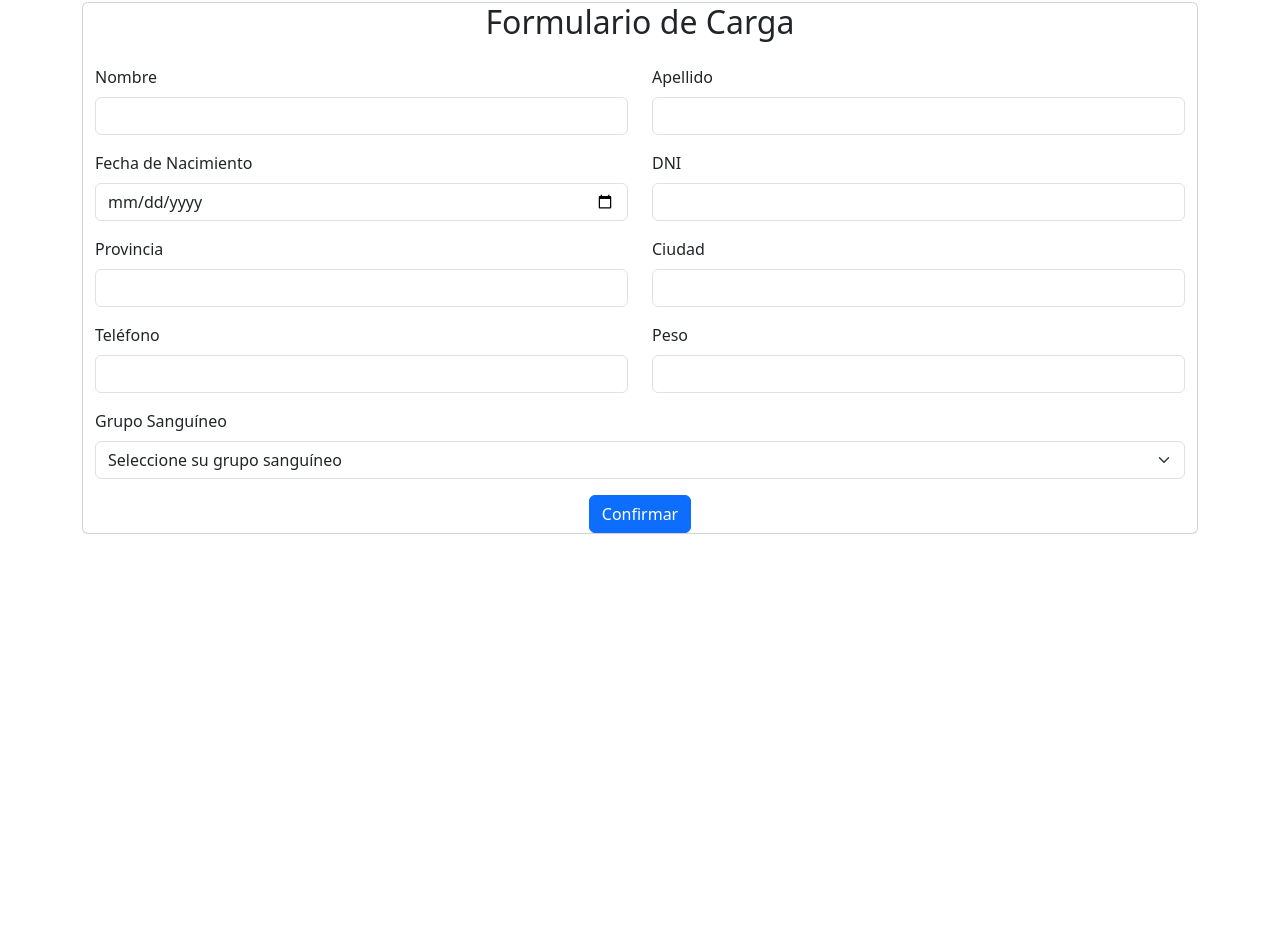
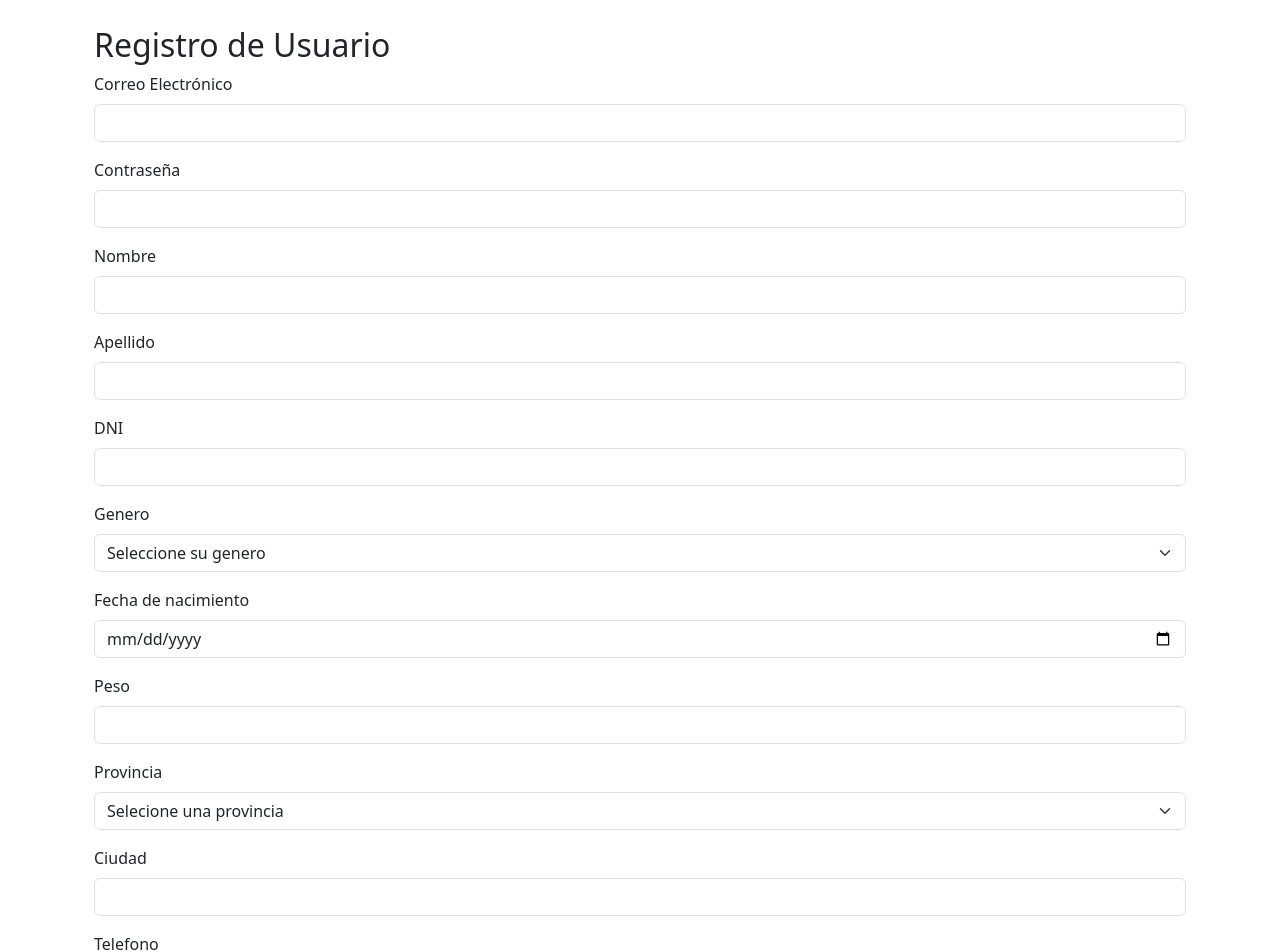
Before and after one commit to Palen17/TFG-FrontEnd, a React (Vite) app: page /register in a window 1280 px wide. Shown: the part 78-1030 px from the top of the page. Before the commit the page ends 800 px from the top, so only its background shows below. Built offline with nearby package versions, Linux system fonts and the light colour scheme.

Commit message:
login y registro

```diff
--- a/package.json
+++ b/package.json
@@ -11,6 +11,7 @@
   },
   "dependencies": {
     "axios": "^1.7.7",
+    "jwt-decode": "^4.0.0",
     "react": "^18.3.1",
     "react-dom": "^18.3.1",
     "react-router-dom": "^6.26.1",
--- a/src/pages/LoginPage.jsx
+++ b/src/pages/LoginPage.jsx
@@ -1,69 +1,63 @@
 import { useState } from "react";
-import Swal from "sweetalert2";
 
-const initialLoginForm = {
-    username: '',
-    password: ''
-}
 export const LoginPage = () => {
+    const [email, setEmail] = useState('');
+    const [password, setPassword] = useState('');
+    const [message, setMessage] = useState('');
 
-    const [loginForm, setLoginFrom] = useState(initialLoginForm)
-    const {username, password} = loginForm
-    const onInputChange =  ({target}) =>{
-        const {name, value} = target
-        setLoginFrom({
-            ...loginForm,
-            [name]: value,
-        })
-    }
-    const onSubmit = (event) =>{
-        event.preventDefault()
-        if (!username || !password){
-            Swal.fire('Error de validacion', 'Username y password requeridos')
+    const handleSubmit = async (e) => {
+        e.preventDefault();
+        try {
+            const response = await fetch('http://localhost:8081/api/login', {
+                method: 'POST',
+                headers: {
+                    'Content-Type': 'application/json',
+                },
+                body: JSON.stringify({ correo_electronico: email, contraseña: password }),
+            });
+
+            const data = await response.json();
+            if (data.success) {
+                localStorage.setItem('token', data.token);
+                setMessage('Login exitoso');
+                // Aquí puedes redirigir a otra página o guardar el token en el localStorage
+            } else {
+                setMessage('Credenciales incorrectas');
+            }
+        } catch (error) {
+            setMessage('Error al intentar iniciar sesión');
         }
+    };
 
-        if (username === 'admin' && password === '12345'){
-            //handlerLogin()
-        }else{
-            Swal.fire('Error login', 'Username o password invalidos')
-        }
-
-        setLoginFrom(initialLoginForm)
-    }
     return (
-        <>
-            <div className="modal" style={{display: 'block'}} tabIndex="-1">
-                <div className="modal-dialog">
-                    <div className="modal-content">
-                        <div className="modal-header">
-                            <h5 className="modal-title">Login</h5>
-                        </div>
-                        <form onSubmit={onSubmit}>
-                            <div className="modal-body">
-                                <input className="form-control my-3 w-75"
-                                    placeholder="Username"
-                                    name="username"
-                                    value={username}
-                                    onChange={onInputChange}/>
-
-
-                                <input className="form-control my-3 w-75"
-                                    placeholder="Password"
-                                    type="password"
-                                    name="password"
-                                    value={password}
-                                    onChange={onInputChange} />
-                            </div>
-                            <div className="modal-footer">
-                                <button type="submit"
-                                    className="btn btn-primary" >
-                                    Login
-                                </button>
-                            </div>
-                        </form>
-                    </div>
+        <div className="container mt-5">
+            <h2>Login</h2>
+            <form onSubmit={handleSubmit}>
+                <div className="mb-3">
+                    <label htmlFor="email" className="form-label">Correo Electrónico</label>
+                    <input
+                        type="email"
+                        className="form-control"
+                        id="email"
+                        value={email}
+                        onChange={(e) => setEmail(e.target.value)}
+                        required
+                    />
                 </div>
-            </div>
-        </>
+                <div className="mb-3">
+                    <label htmlFor="password" className="form-label">Contraseña</label>
+                    <input
+                        type="password"
+                        className="form-control"
+                        id="password"
+                        value={password}
+                        onChange={(e) => setPassword(e.target.value)}
+                        required
+                    />
+                </div>
+                <button type="submit" className="btn btn-primary">Iniciar Sesión</button>
+            </form>
+            {message && <div className="mt-3 alert alert-info">{message}</div>}
+        </div>
     );
 }
--- a/src/pages/RegisterForm.jsx
+++ b/src/pages/RegisterForm.jsx
@@ -2,146 +2,201 @@ import { useState } from "react";
 
 export const RegisterForm = () => {
 
-    const [formData, setFormData] = useState({
+  const [form, setForm] = useState({
+    correo_electronico: '',
+    contraseña: '',
     nombre: '',
     apellido: '',
-        fechaNacimiento: '',
     dni: '',
+    genero: '',
+    fecha_nacimiento: '',
+    peso: '',
     provincia: '',
     ciudad: '',
     telefono: '',
-        peso: '',
-        grupoSanguineo: ''
+    factor_sanguineo: '',
+    user_type: ''
   });
+  const [message, setMessage] = useState('');
 
   const handleChange = (e) => {
-        const { name, value } = e.target;
-        setFormData({
-            ...formData,
-            [name]: value
+    setForm({
+      ...form,
+      [e.target.name]: e.target.value
     });
   };
 
-    const handleSubmit = (e) => {
+  const handleSubmit = async (e) => {
     e.preventDefault();
-        console.log('Datos enviados:', formData);
+    try {
+      const response = await fetch('http://localhost:8081/api/usuarios', {
+        method: 'POST',
+        headers: {
+          'Content-Type': 'application/json',
+        },
+        body: JSON.stringify(form),
+      });
+
+      const data = await response.json();
+      if (data.success) {
+        setMessage('Usuario registrado exitosamente');
+      } else {
+        setMessage('Error en el registro');
+      }
+    } catch (error) {
+      setMessage('Error al intentar registrar el usuario');
+    }
   };
+
   return (
-        <>
-            <div className="container card my-4">
-                <h2 className="text-center mb-4">Formulario de Carga</h2>
+    <div className="container mt-5">
+      <h2>Registro de Usuario</h2>
       <form onSubmit={handleSubmit}>
-                    <div className="row mb-3">
-                        <div className="col-md-6">
+        <div className="mb-3">
+          <label htmlFor="correo_electronico" className="form-label">Correo Electrónico</label>
+          <input
+            type="email"
+            className="form-control"
+            id="correo_electronico"
+            name="correo_electronico"
+            value={form.correo_electronico}
+            onChange={handleChange}
+            required
+          />
+        </div>
+        <div className="mb-3">
+          <label htmlFor="contraseña" className="form-label">Contraseña</label>
+          <input
+            type="password"
+            className="form-control"
+            id="contraseña"
+            name="contraseña"
+            value={form.contraseña}
+            onChange={handleChange}
+            required
+          />
+        </div>
+        {/* Añadir más campos aquí para el resto de la información */}
+        <div className="mb-3">
           <label htmlFor="nombre" className="form-label">Nombre</label>
           <input
             type="text"
             className="form-control"
             id="nombre"
             name="nombre"
-                                value={formData.nombre}
+            value={form.nombre}
             onChange={handleChange}
             required
           />
         </div>
-                        <div className="col-md-6">
+        <div className="mb-3">
           <label htmlFor="apellido" className="form-label">Apellido</label>
           <input
             type="text"
             className="form-control"
             id="apellido"
             name="apellido"
-                                value={formData.apellido}
+            value={form.apellido}
             onChange={handleChange}
             required
           />
         </div>
-                    </div>
-                    <div className="row mb-3">
-                        <div className="col-md-6">
-                            <label htmlFor="fechaNacimiento" className="form-label">Fecha de Nacimiento</label>
+        <div className="mb-3">
+          <label htmlFor="dni" className="form-label">DNI</label>
           <input
-                                type="date"
+            type="number"
             className="form-control"
-                                id="fechaNacimiento"
-                                name="fechaNacimiento"
-                                value={formData.fechaNacimiento}
+            id="dni"
+            name="dni"
+            value={form.dni}
             onChange={handleChange}
             required
           />
         </div>
-                        <div className="col-md-6">
-                            <label htmlFor="dni" className="form-label">DNI</label>
+        <div className="mb-3">
+          <label htmlFor="genero" className="form-label">Genero</label>
+          <select
+            className="form-select"
+            id="genero"
+            name="genero"
+            value={form.genero}
+            onChange={handleChange}
+            required
+          >
+            <option value="" disabled>Seleccione su genero</option>
+            <option value="Masculino">Masculino</option>
+            <option value="Femenino">Femenino</option>
+          </select>
+        </div>
+        <div className="mb-3">
+        <label htmlFor="fecha_nacimiento" className="form-label">Fecha de nacimiento</label>
         <input
-                                type="text"
+          type="date"
+          name="fecha_nacimiento"
+          value={form.fecha_nacimiento}
+          onChange={handleChange}
           className="form-control"
-                                id="dni"
-                                name="dni"
-                                value={formData.dni}
-                                onChange={handleChange}
           required
         />
         </div>
-                    </div>
-                    <div className="row mb-3">
-                        <div className="col-md-6">
-                            <label htmlFor="provincia" className="form-label">Provincia</label>
-                            <input
-                                type="text"
-                                className="form-control"
-                                id="provincia"
-                                name="provincia"
-                                value={formData.provincia}
-                                onChange={handleChange}
-                                required
-                            />
-                        </div>
-                        <div className="col-md-6">
-                            <label htmlFor="ciudad" className="form-label">Ciudad</label>
-                            <input
-                                type="text"
-                                className="form-control"
-                                id="ciudad"
-                                name="ciudad"
-                                value={formData.ciudad}
-                                onChange={handleChange}
-                                required
-                            />
-                        </div>
-                    </div>
-                    <div className="row mb-3">
-                        <div className="col-md-6">
-                            <label htmlFor="telefono" className="form-label">Teléfono</label>
-                            <input
-                                type="tel"
-                                className="form-control"
-                                id="telefono"
-                                name="telefono"
-                                value={formData.telefono}
-                                onChange={handleChange}
-                                required
-                            />
-                        </div>
-                        <div className="col-md-6">
+        <div className="mb-3">
           <label htmlFor="peso" className="form-label">Peso</label>
           <input
             type="number"
             className="form-control"
             id="peso"
             name="peso"
-                                value={formData.peso}
+            value={form.peso}
             onChange={handleChange}
             required
           />
         </div>
+
+        <div className="mb-3">
+        <label htmlFor="provincia" className="form-label">Provincia</label>
+        <select
+            className="form-select"
+            id="provincia"
+            name="provincia"
+            value={form.provincia}
+            onChange={handleChange}
+            required
+          >
+            <option value="" disabled>Selecione una provincia</option>
+            <option value="Córdoba">Córdoba</option>
+          </select>
+        </div>
+
+        <div className="mb-3">
+        <label htmlFor="ciudad" className="form-label">Ciudad</label>
+        <input
+          type="text"
+          name="ciudad"
+          value={form.ciudad}
+          onChange={handleChange}
+          className="form-control"
+          required
+        />
         </div>
         <div className="mb-3">
-                        <label htmlFor="grupoSanguineo" className="form-label">Grupo Sanguíneo</label>
+        <label htmlFor="telefono" className="form-label">Telefono</label>
+        <input
+          type="text"
+          name="telefono"
+          value={form.telefono}
+          onChange={handleChange}
+          className="form-control"
+          required
+        />
+        </div>
+
+        <div className="mb-3">
+          <label htmlFor="factor_sanguineo" className="form-label">Grupo Sanguíneo</label>
           <select
             className="form-select"
-                            id="grupoSanguineo"
-                            name="grupoSanguineo"
-                            value={formData.grupoSanguineo}
+            id="factor_sanguineo"
+            name="factor_sanguineo"
+            value={form.factor_sanguineo}
             onChange={handleChange}
             required
           >
@@ -156,12 +211,27 @@ export const RegisterForm = () => {
             <option value="O-">O-</option>
           </select>
         </div>
-                    <div className="text-center" >
-                        <button type="submit" className="btn btn-primary">Confirmar</button>
+
+        <div className="mb-3">
+          <label htmlFor="user_type" className="form-label">Soy</label>
+          <select
+            className="form-select"
+            id="user_type"
+            name="user_type"
+            value={form.user_type}
+            onChange={handleChange}
+            required
+          >
+            <option value="" disabled>Seleccione un tipo de usuario</option>
+            <option value="1">Donante</option>
+            <option value="2">Requirente</option>
+          </select>
         </div>
+
+        <button type="submit" className="btn btn-danger">Registrarse</button>
       </form>
+      {message && <div className="mt-3 alert alert-info">{message}</div>}
     </div>
-        </>
-    )
+  );
 
 }
--- a/src/routes/RoutesApp.jsx
+++ b/src/routes/RoutesApp.jsx
@@ -3,6 +3,7 @@ import { RegisterForm } from "../pages/RegisterForm"
 import { UsuariosView } from "../pages/UsuariosView"
 import { UserProfile } from "../pages/UserProfile"
 import { SolicitudesView } from "../pages/SolicitudesView"
+import { LoginPage } from "../pages/LoginPage"
 
 export const RoutesApp = () => {
     return (
@@ -13,6 +14,7 @@ export const RoutesApp = () => {
                 <Route path="usuario" element={<UserProfile />} />
                 <Route path="buscar" element={<UsuariosView />} />
                 <Route path="solicitudes" element={<SolicitudesView />} />
+                <Route path="login" element={<LoginPage />} />
             </Routes>
         </>
     )
```
Also changed, not shown: 1 other file (tests, documents, lock files or other folders). Lines whose indentation alone changed are shown as unchanged.
